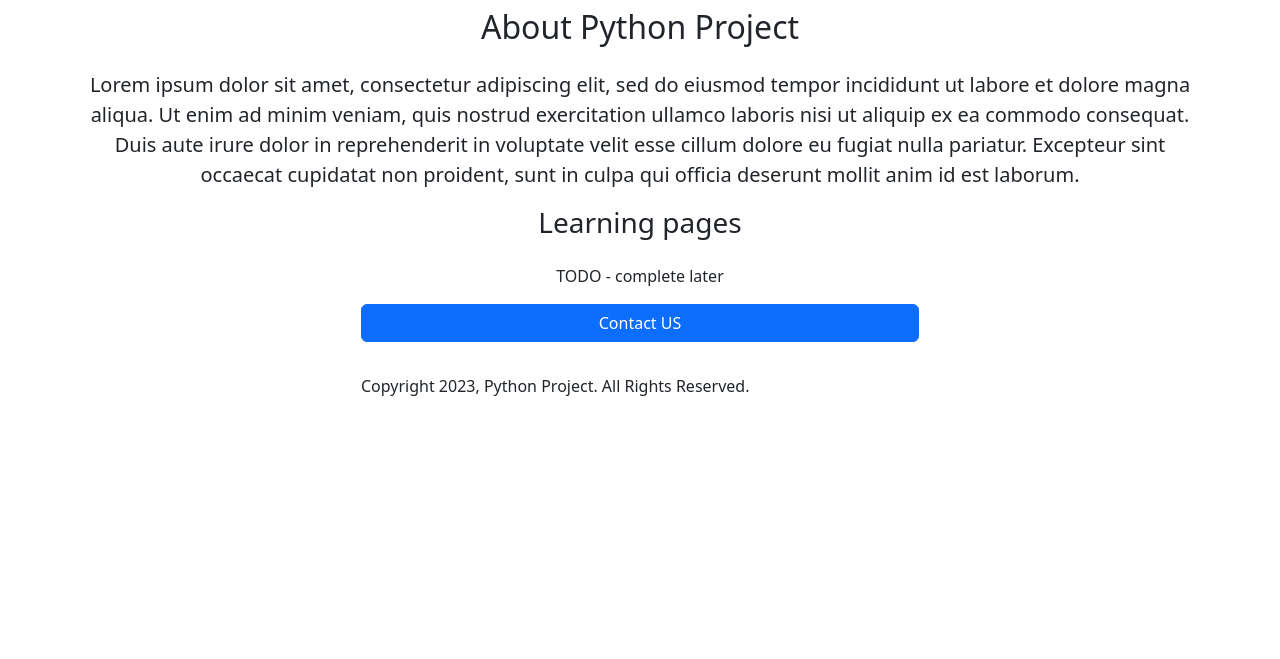
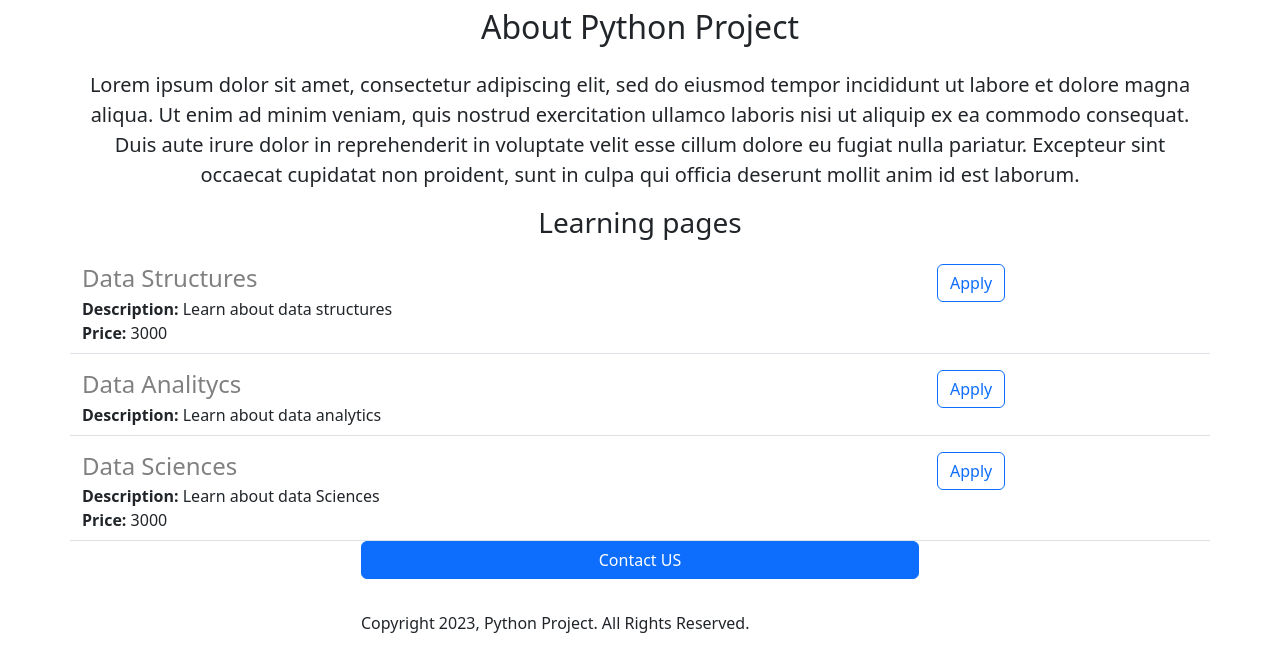
Before and after one commit to htraverzo/python-website, a Flask app: page / in a window 1280 px wide. Shown: the part 440-1099 px from the top of the page. Before the commit the page ends 836 px from the top, so only its background shows below. Run offline with Flask 3, Linux system fonts and the light colour scheme.

Commit message:
Added Dynamic data and API route

```diff
--- a/app.py
+++ b/app.py
@@ -1,11 +1,32 @@
-from flask import Flask, render_template
+from flask import Flask, render_template, jsonify
 
 app = Flask(__name__)
 
+COURSE = [{
+    'id': 1,
+    'title': 'Data Structures',
+    'description': 'Learn about data structures',
+    'price': '3000',
+}, {
+    'id': 2,
+    'title': 'Data Analitycs',
+    'description': 'Learn about data analytics',
+}, {
+    id: 3,
+    'title': 'Data Sciences',
+    'description': 'Learn about data Sciences',
+    'price': '3000',
+}]
 
-@app.route('/')
-def hello_world():
-    return render_template('home.html')
+
+@app.route("/")
+def project_python():
+    return render_template('home.html', courses=COURSE)
+
+
+@app.route("/api/courses")
+def list_courses():
+    return jsonify(COURSE)
 
 
 if __name__ == '__main__':
--- a/templates/home.html
+++ b/templates/home.html
@@ -20,8 +20,13 @@
             <h2 class="text-center mt-2 mb-4">About Python Project</h2>
             <p class="lead text-center">Lorem ipsum dolor sit amet, consectetur adipiscing elit, sed do eiusmod tempor incididunt ut labore et dolore magna aliqua. Ut enim ad minim veniam, quis nostrud exercitation ullamco laboris nisi ut aliquip ex ea commodo consequat. Duis aute irure dolor in reprehenderit in voluptate velit esse cillum dolore eu fugiat nulla pariatur. Excepteur sint occaecat cupidatat non proident, sunt in culpa qui officia deserunt mollit anim id est laborum.
             </p>
-            <h3 class="text-center mt-2 mb-4">Learning pages</h3>
-            <p class="text-center">TODO - complete later</p>
+            <div>
+                <h3 class="text-center mt-2 mb-4">Learning pages</h3>
+                    {% for course in courses %}
+                       {% include 'jobitem.html' %}
+                    {% endfor %}
+            </div>
+
             <div class="d-grid gap-2 col-6 mx-auto">
                    <button class="btn btn-primary" type="button">Contact US</button>
                 <p class="mt-4 mb-4">Copyright 2023, Python Project. All Rights Reserved.</p>
--- /dev/null
+++ b/templates/jobitem.html
@@ -0,0 +1,19 @@
+<div class="border-bottom row" style="margin-top:16px;padding-bottom:8px;">
+    <div class="col-9">
+        <div >
+           <h4 style="color:gray; margin-bottom:4px;">{{course['title']}}</h4>
+        </div>
+        <div>
+            <b>Description: </b>{{course['description']}}
+        </div>
+        {% if 'price' in course %}
+        <div >
+            <b>Price: </b>{{course['price']}}
+        </div>
+        {% endif %}
+    </div>
+    <div class="col-3">
+        <button type="button" class="btn btn-outline-primary">Apply</button>
+    </div>
+
+</div>
```
